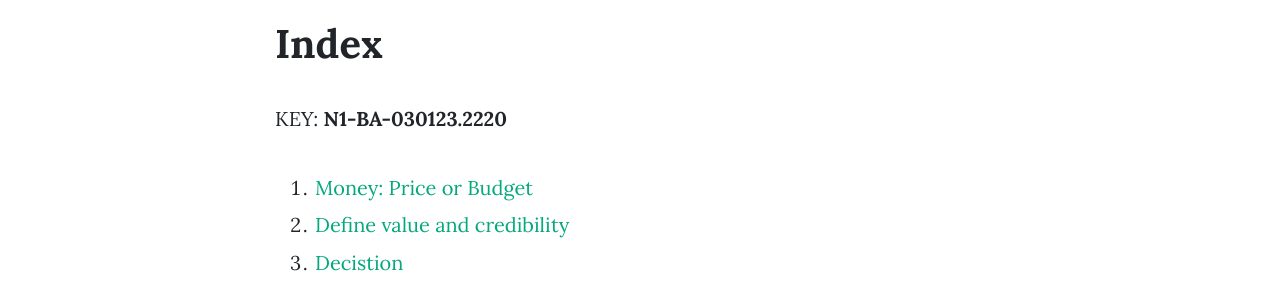
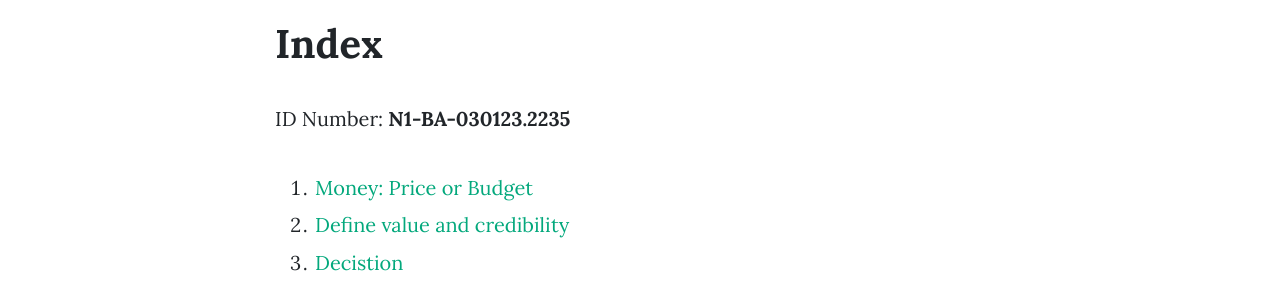
Before and after one commit to darleigh/blog, a Jekyll site: the page built from _posts/2023-02-28-The-principles-in-Negotiation.md, in a window 1280 px wide and 900 px high, scrolled down 581 px. Shown: the part 154-444 px from the top of the window. Built offline with Jekyll 4.4.1, drawn with Linux system fonts in a browser that asks for light colours; nearby versions of some CDN libraries; comment, search, counter and statistics services are not loaded; some of the changed lines change nothing that is shown.

Commit message:
N1-BA-030123.2235

```diff
--- a/_posts/2023-02-28-The-principles-in-Negotiation.md
+++ b/_posts/2023-02-28-The-principles-in-Negotiation.md
@@ -9,7 +9,7 @@ In my view, with any exchange, there is value for both parties involved, from ea
 
 # Index
 
-KEY: **N1-BA-030123.2220**
+ID Number: **N1-BA-030123.2235**
 
 1. [Money: Price or Budget](#1-money-price-or-budget-money)
 2. [Define value and credibility](#2-define-value-and-credibility)
@@ -77,9 +77,9 @@ Gather your thoughts and compare the difference to improve. Give yourself time t
 
 Segment your customers and focus on an effective product that identifies strengths, weaknesses, opportunities, and threats. Analyze your revenue market and time spent with pending deals, and improve any errors or problems.
 
-[^1]: Business analyst core concept model.
-
 # References
 
-1. LinkedIn Learning, [Become a Sales Representative](https://darleigh.com/assets/images/cert/linkedin_CertificateOfCompletion_Become%20a%20Sales%20Representative.pdf).
-2. IIBA, [BACCM model](https://www.iiba.org/globalassets/standards-and-resources/business-analysis-core-competency-model/files/what-you-need-to-know-about-baccm.pdf)
+- LinkedIn Learning, [Become a Sales Representative](https://darleigh.com/assets/images/cert/linkedin_CertificateOfCompletion_Become%20a%20Sales%20Representative.pdf).
+- IIBA, [BACCM model](https://www.iiba.org/globalassets/standards-and-resources/business-analysis-core-competency-model/files/what-you-need-to-know-about-baccm.pdf)
+
+[^1]: Business analyst core concept model.
```
